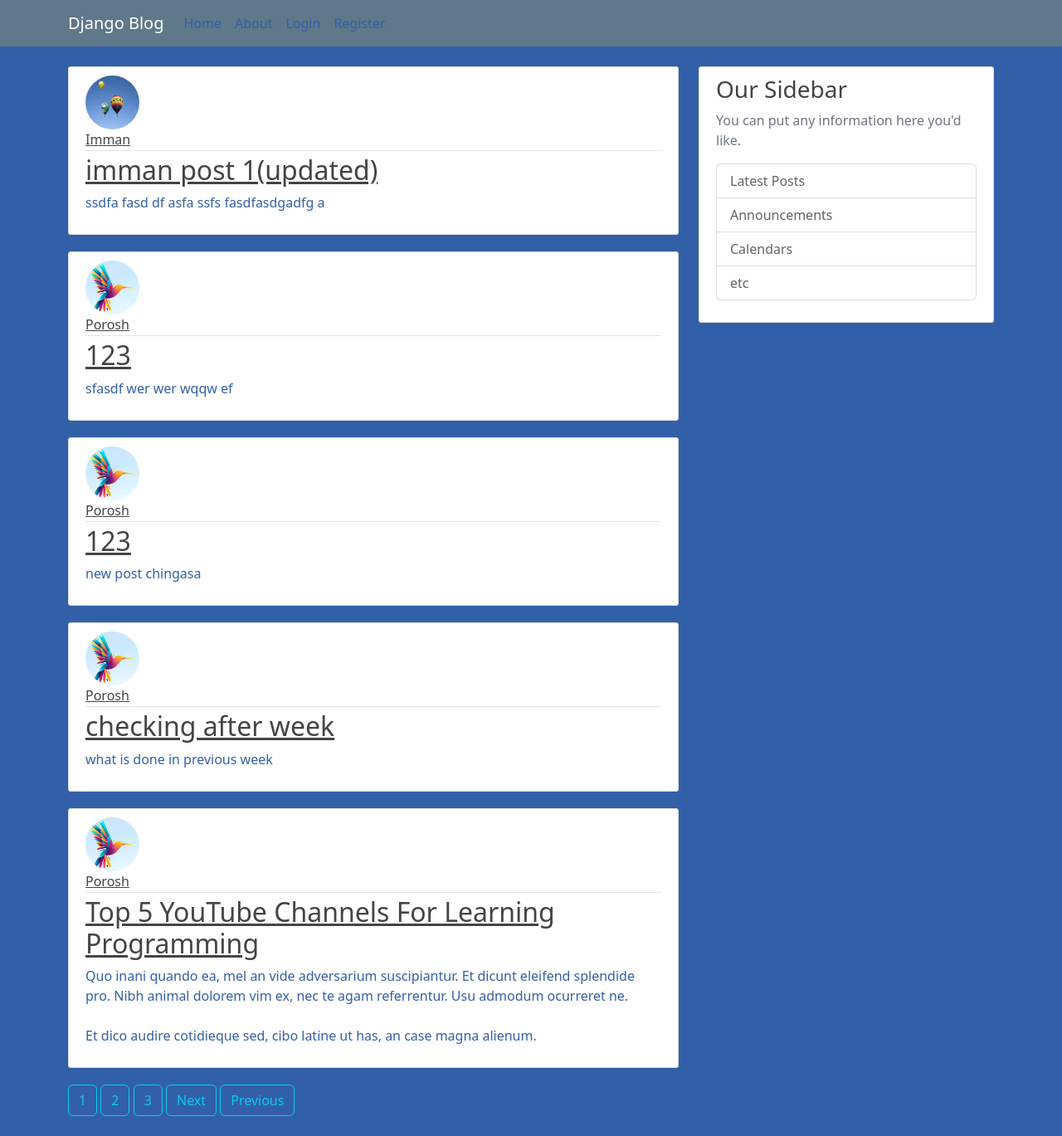
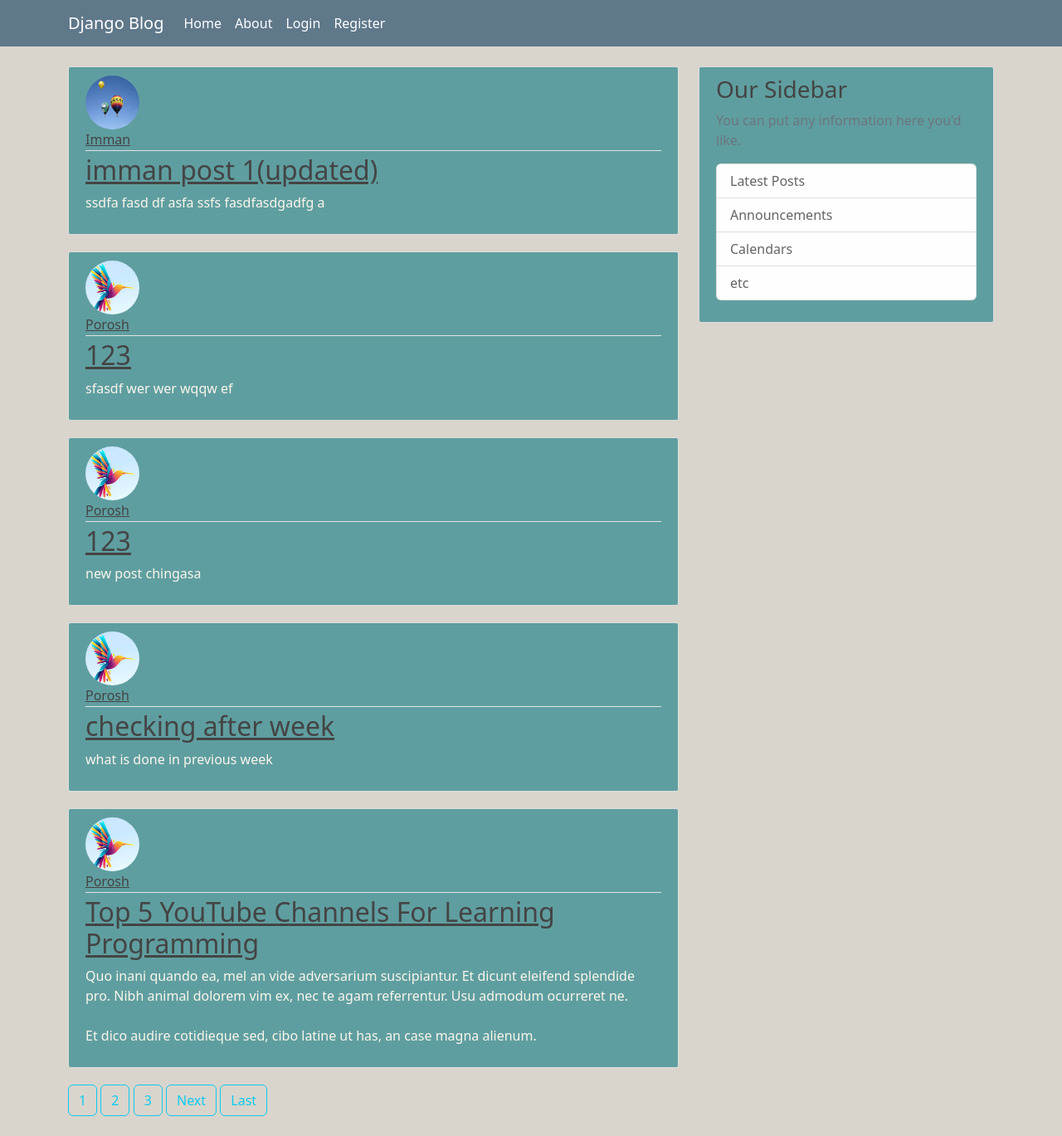
Before and after one commit to Porosh45/Blog-Django, a Django app: page / in a window 1280 px wide. Shown: the whole page at 83% size. Run offline with Django 4.2, Linux system fonts and the light colour scheme; data comes from the database, SQL or seed files in the repository; both versions use the stored data as it was after the commit.

Commit message:
css upadate

```diff
--- a/Blogger/static/Blogger/main.css
+++ b/Blogger/static/Blogger/main.css
@@ -1,6 +1,6 @@
 body {
-  background: #3260a8;
-  color: #3260a8;
+  background: #d9d5cc;
+  color: #faf6eb;
   margin-top: 5rem;
 }
 
@@ -17,11 +17,12 @@ ul {
 }
 
 .site-header .navbar-nav .nav-link {
-  color: #3260a8;
+  color: #ffffff;
+
 }
 
 .site-header .navbar-nav .nav-link:hover {
-  color: #ffffff;
+  color: #d9d5cc;
 }
 
 .site-header .navbar-nav .nav-link.active {
@@ -29,7 +30,7 @@ ul {
 }
 
 .content-section {
-  background: #ffffff;
+  background: cadetblue;
   padding: 10px 20px;
   border: 1px solid #dddddd;
   border-radius: 3px;
--- a/Blogger/templates/Blogger/home.html
+++ b/Blogger/templates/Blogger/home.html
@@ -30,7 +30,7 @@
         {% endfor %}
         {% if page_obj.has_next %}
             <a class="btn btn-outline-info mb-4" href="?page={{ page_obj.next_page_number }}">Next</a>
-            <a class="btn btn-outline-info mb-4" href="?page={{ page_obj.paginator.num_pages }}">Previous</a>
+            <a class="btn btn-outline-info mb-4" href="?page={{ page_obj.paginator.num_pages }}">Last</a>
         {% endif %}
     {% endif %}
 {% endblock content %}
```
Also changed, not shown: db.sqlite3.
